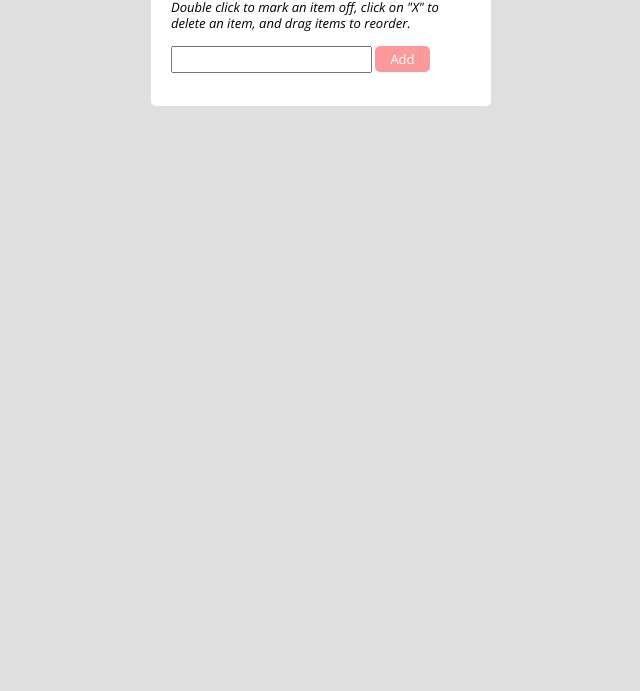
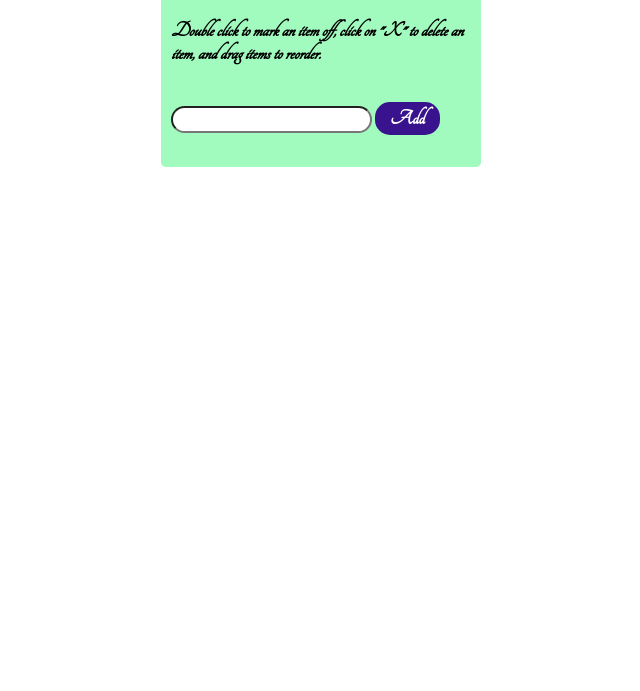
Before and after one commit to Vanuck/My-To-Do-List, a plain HTML site: page index.html in a window 1280 px wide. Shown: the part 109-800 px from the top of the page, without its empty margins (319-959 px from the left). Drawn offline with nearby package versions, Linux system fonts and the light colour scheme; files that its build step writes are made by us from their sources.

Commit message:
Update styles.css
Changed font
adjusted colors of container and buttons
adjusted button shapes

```diff
--- a/css/styles.css
+++ b/css/styles.css
@@ -1,17 +1,18 @@
 
-@import url(https://fonts.googleapis.com/css?family=Open+Sans:400italic,400);
+@import url(https://fonts.googleapis.com/css?family=Tangerine);
 
 body {
-    font: normal normal 13px/16px "Open Sans", sans-serif;
-    background: #dfdfdf;
+    font-family: 'Tangerine', serif;
+  font-size: 22px;
+  font-weight: 700;
 }
 
 .container{
-    padding: 20px;
+    padding: 10px;
     width: 300px;
     margin: 0 auto;
-    margin-top: 40px;
-    background: white;
+    margin-top: 30px;
+    background: #a1fbbf;
     border-radius: 5px;}
 
 form {
@@ -20,15 +21,16 @@ form {
 
 input{
     padding: 4px 15px 4px 5px;
+    border-radius: 15px;
 }
 
 #button{
     display: inline-block;
-    background-color:#fc999b;
+    background-color:#38138d;
     color:#ffffff;
-    border-radius: 5px;
+    border-radius: 15px;
     text-align:center;
-    margin-top:2px;
+    margin-top:15px;
     padding: 5px 15px;
 }
 
@@ -63,4 +65,5 @@ li > crossOutButton {
 	float: right;
 	color: #025f70;
 	font-weight: 800;
+    cursor: pointer;
 }
```
